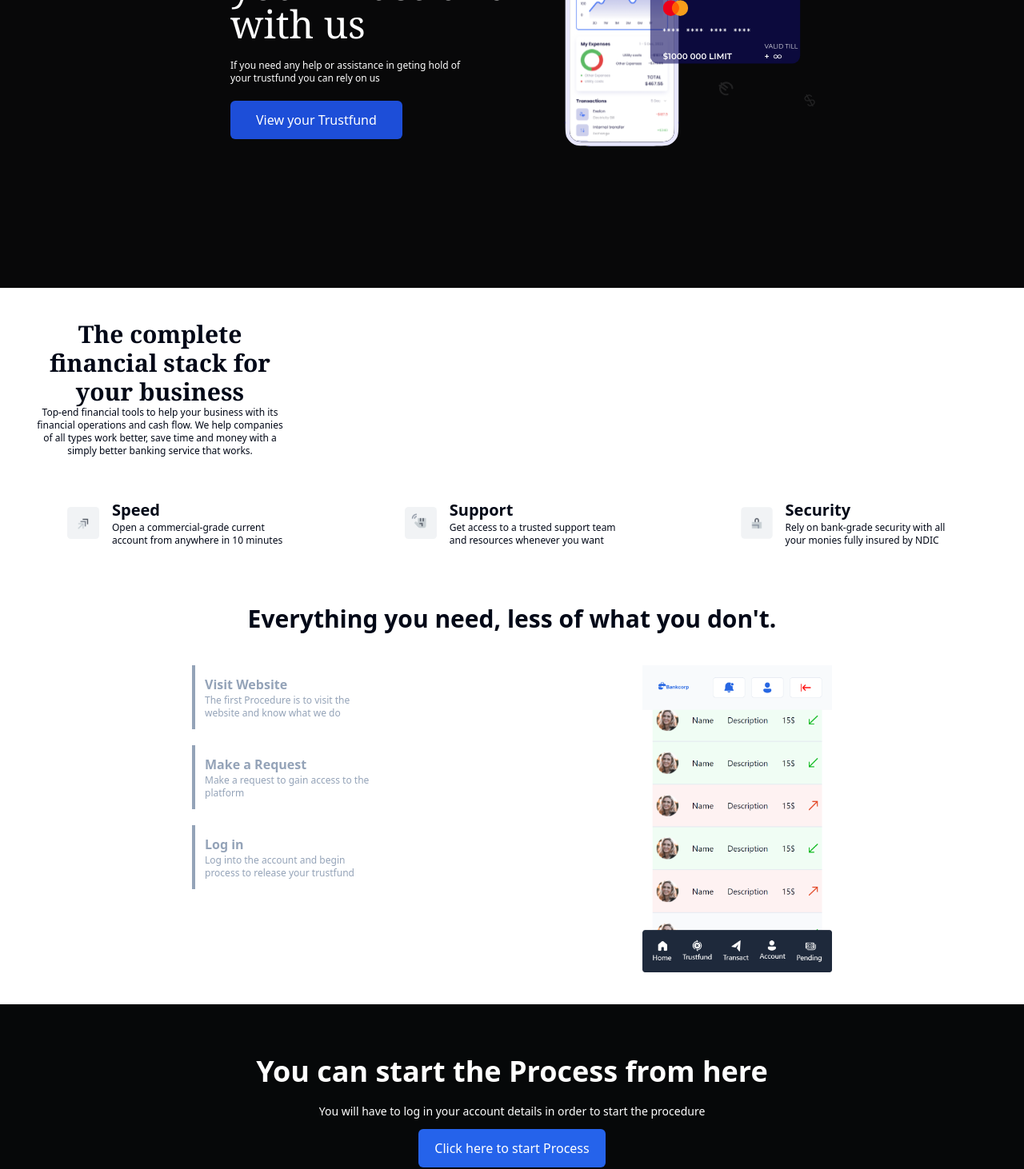
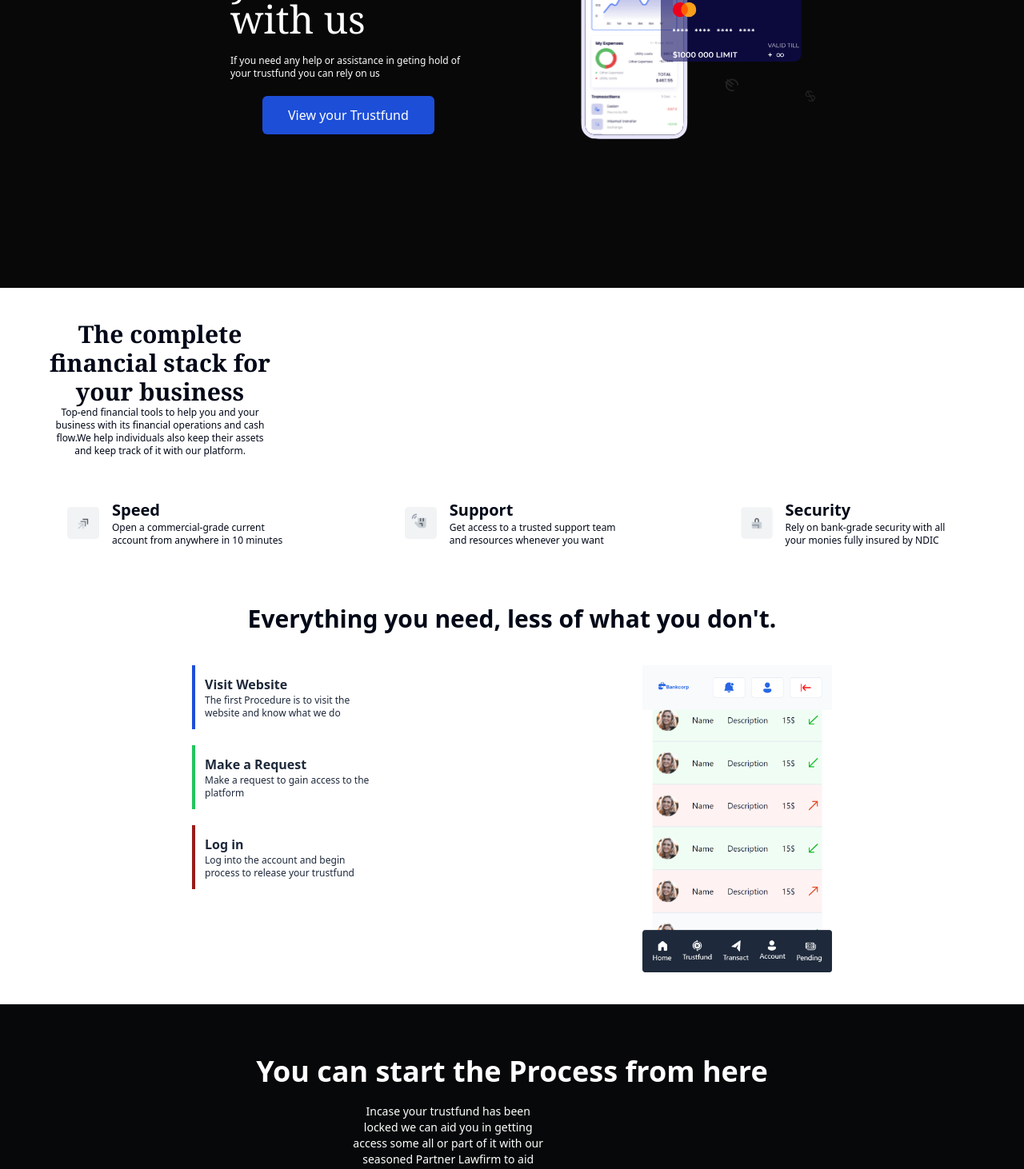
Before and after one commit to gyeduernest/Bankable, a React (Vite) app: page / in a window 1280 px wide. Shown: the part 280-1742 px from the top of the page at 80% size. Built offline with nearby package versions, Linux system fonts and the light colour scheme.

Commit message:
landing page and somethings fixed

```diff
--- a/index.html
+++ b/index.html
@@ -2,7 +2,7 @@
 <html lang="en">
   <head>
     <meta charset="UTF-8" />
-    <link rel="icon" type="image/svg+xml" href="/vite.svg" />
+    <link rel="" type="" href="https://github.com/gyeduernest/Bankable/blob/master/src/assets/Primarylogo.svg" />
     <meta name="viewport" content="width=device-width, initial-scale=1.0" />
     <title>Bankable</title>
   </head>
--- a/src/Pages/Account.tsx
+++ b/src/Pages/Account.tsx
@@ -34,7 +34,7 @@ export default function Account() {
             Full name
           </div>
               <AlertDialog>
-            <AlertDialogTrigger  className=' items-center px-16 rounded-md border text-slate-300 py-2 flex gap-2' >Mary Jones <img src={lock} alt="" /> </AlertDialogTrigger>
+            <AlertDialogTrigger  className=' items-center px-16 rounded-md border text-slate-300 py-2 flex gap-2 w-64' >.......................<img src={lock} alt="" /> </AlertDialogTrigger>
             <AlertDialogContent>
               <AlertDialogHeader>
                 <AlertDialogTitle>Account locked?</AlertDialogTitle>
@@ -53,7 +53,7 @@ export default function Account() {
                   Email Address
           </div>
               <AlertDialog>
-            <AlertDialogTrigger  className=' items-center px-10  rounded-md border text-slate-300 py-2  flex gap-2  text-center' >Maryjones@gmail.com <img src={lock} alt="" /> </AlertDialogTrigger>
+            <AlertDialogTrigger  className='w-64 items-center px-10  rounded-md border text-slate-300 py-2  flex gap-2  text-center' >................................<img src={lock} alt="" /> </AlertDialogTrigger>
             <AlertDialogContent>
               <AlertDialogHeader>
                 <AlertDialogTitle>You cannot change your email</AlertDialogTitle>
@@ -74,7 +74,7 @@ export default function Account() {
             Account number
           </div>
               <AlertDialog>
-            <AlertDialogTrigger  className='items-center px-16 rounded-md border text-slate-300 py-2 flex gap-2' >46545465585 <img src={lock} alt="" /> </AlertDialogTrigger>
+            <AlertDialogTrigger  className='w-64 items-center px-16 rounded-md border text-slate-300 py-2 flex gap-2' >........................ <img src={lock} alt="" /> </AlertDialogTrigger>
             <AlertDialogContent>
               <AlertDialogHeader>
                 <AlertDialogTitle>Your Account number</AlertDialogTitle>
@@ -93,7 +93,7 @@ export default function Account() {
             Name of bank
           </div>
               <AlertDialog>
-            <AlertDialogTrigger  className=' items-center px-20 rounded-md border text-slate-300 py-2 flex gap-2' >Bancorp <img src={lock} alt="" /> </AlertDialogTrigger>
+            <AlertDialogTrigger  className='w-64 items-center px-20 rounded-md border text-slate-300 py-2 flex gap-2' >Bancorp <img src={lock} alt="" /> </AlertDialogTrigger>
             <AlertDialogContent>
               <AlertDialogHeader>
                 <AlertDialogTitle>Bank name?</AlertDialogTitle>
@@ -112,7 +112,7 @@ export default function Account() {
                   Telephone number
           </div>
               <AlertDialog>
-            <AlertDialogTrigger  className=' items-center px-20  rounded-md border text-slate-300 py-2  flex gap-2  text-center' >+1........... <img src={lock} alt="" /> </AlertDialogTrigger>
+            <AlertDialogTrigger  className='w-64 items-center px-20  rounded-md border text-slate-300 py-2  flex gap-2  text-center' >+1............... <img src={lock} alt="" /> </AlertDialogTrigger>
             <AlertDialogContent>
               <AlertDialogHeader>
                 <AlertDialogTitle>Your Phone number</AlertDialogTitle>
@@ -133,7 +133,7 @@ export default function Account() {
                   Trust fund Contract holders
           </div>
               <AlertDialog>
-            <AlertDialogTrigger  className=' items-center px-10  rounded-md border text-slate-300 py-2  flex gap-2  text-center' >Stevens and Leeto <img src={lock} alt="" /> </AlertDialogTrigger>
+            <AlertDialogTrigger  className='w-64 items-center px-10  rounded-md border text-slate-300 py-2  flex gap-2  text-center' >Stevens and Leeto <img src={lock} alt="" /> </AlertDialogTrigger>
             <AlertDialogContent>
               <AlertDialogHeader>
                 <AlertDialogTitle>Are you absolutely sure?</AlertDialogTitle>
--- a/src/Pages/Topnav.tsx
+++ b/src/Pages/Topnav.tsx
@@ -57,7 +57,7 @@ export default function Topnav() {
 
                 <Button className=''  variant={"outline"} >
                   <img src={Person} alt="" />
-                  <p className='text-xs hidden sm:hidden md:hidden lg:block'>Mary Jones</p>
+                  <p className='text-xs hidden sm:hidden md:hidden lg:block'>............</p>
                </Button>
                 <Signout/>
               </ul>
--- a/src/Startpage/Calltoaction.tsx
+++ b/src/Startpage/Calltoaction.tsx
@@ -1,4 +1,4 @@
-
+import { Link } from "react-router-dom"
 
 export default function Calltoaction() {
   return (
@@ -8,14 +8,16 @@ export default function Calltoaction() {
       <h3 className='text-4xl mb-5 font-semibold text-center'>
         You can start the Process from here
       </h3>
-      <p className='text-sm mb-3 text-center px-5'>
-        You will have to log in your account details in order to start the procedure
+      <p className='text-sm px-5 lg:px-10 lg:ml-20 text-center w-80 mb-5'>
+        Incase your trustfund has been locked we can aid you in getting access some all or part of it with our seasoned Partner Lawfirm to aid you in getting what you want
       </p>
       <div className='flex justify-center'>
 
+        <Link to="/login">
         <button className='px-5 py-3 bg-blue-600 text-white rounded-md'>
         Click here to start Process
          </button>
+        </Link>
 
       </div>
       </div>
--- a/src/Startpage/Contact.tsx
+++ b/src/Startpage/Contact.tsx
@@ -9,13 +9,13 @@ const onAlert = () =>{
 }
 
   return (
-    <div className=' lg:flex py-20 lg:gap-8 lg:px-96 mx-auto lg:p-20'>
+    <div className=' lg:flex py-20 lg:gap-8 justify-center mx-auto lg:p-20'>
       <div className='px-3 lg:flex  lg:justify-center lg:gap-8 lg:items-center'>
       <form action="" className=' mb-5 border p-5 rounded-md lg:py-10 py-5 lg:p-5 lg:w-96 w-80 px-5 bg-white shadow-md justify-center mx-auto'>
-            <h5 className='lg:text-2xl font-semibold mb-2'>
+            <h5 className='lg:text-2xl  mb-2 text-3xl font-bold'>
               Talk to us
             </h5>
-            <p className=' text-sm mb-5 pr-12'>
+            <p className=' text-sm mb-5 w-full text-center'>
               You can fill this form if you want
               to ask any questions and be
               rest assured our team will get back to you
@@ -40,7 +40,7 @@ const onAlert = () =>{
                 Get Enquiries
             </button>
           </form>
-          <img src={CTO} alt="" className='lg:w-96 lg:h-96' />
+          <img src={CTO} alt="" className='lg:w-96 lg:h-96 px-16' />
       </div>
 
     </div>
--- a/src/Startpage/Features.tsx
+++ b/src/Startpage/Features.tsx
@@ -9,9 +9,8 @@ export default function Features () {
           <h3 className='lg:text-3xl text-2xl font-bold text-center lg:w-80 font-serif'>
           The complete financial stack for your business
           </h3>
-          <p className='  text-xs mb-10 text-center lg:w-80 px-1'>
-          Top-end financial tools to help your business with its financial operations and cash flow.
-          We help companies of all types work better, save time and money with a simply better banking service that works.
+          <p className='  text-xs mb-10 text-center lg:w-80 px-5'>
+          Top-end financial tools to help you and your business with its financial operations and cash flow.We help individuals also keep their assets and keep track of it with our platform.
           </p>
 
           <div className='lg:flex lg:gap-20 lg:p-3 items-center'>
--- a/src/Startpage/Hero.tsx
+++ b/src/Startpage/Hero.tsx
@@ -1,11 +1,12 @@
 import Appimage from '../assets/Appimage.svg'
+import { Link } from 'react-router-dom'
 
 
 export default function Hero() {
   return (
-    <div className=' lg:flex px-6 justify-between py-20  lg:px-72 lg:items-center bg-[#080809]  lg:py-32'>
+    <div className=' lg:flex px-5 justify-between py-20  lg:px-72 lg:items-center bg-[#080809]  lg:py-32'>
 
-      <div className='mb-5 '>
+      <div className='mb-8'>
           <h5 className='lg:px-2 lg:w-48 w-40 text-center px-2 py-1 font-bold text-xs  bg-blue-100 text-blue-700 rounded-xl'>
               Welcome to Bankcorp
           </h5>
@@ -17,12 +18,15 @@ export default function Hero() {
           </p>
 
 
-          <button className='px-8  rounded-md text-white py-3 bg-blue-700'>
+          <Link to="/login">
+
+          <button className='px-8 ml-10 rounded-md text-white py-3 bg-blue-700'>
             View your Trustfund
           </button>
 
+          </Link>
       </div>
-        <div>
+        <div className='ml-5'>
           <img src={Appimage} alt="" className='lg:w-96 lg:h-96 lg:ml-8 ' />
         </div>
 
--- a/src/Startpage/Procedure.tsx
+++ b/src/Startpage/Procedure.tsx
@@ -15,8 +15,8 @@ export default function Procedure() {
       <div className='py-10  flex lg:px-20 lg:gap-80'>
         <div className=''>
 
-          <div className='p-2  border-l-4 border-slate-400 lg:p-3 hover:bg-slate-50 hover:text-slate-800 mb-5 lg:mb-5'>
-            <div className='text-slate-400 hover:text-slate-900'>
+          <div className='p-2  border-l-4 border-blue-700 lg:p-3 hover:bg-slate-50 hover:text-slate-800 mb-5 lg:mb-5'>
+            <div className='text-slate-800'>
             <h4 className=' text-md font-bold'>
               Visit Website
             </h4>
@@ -25,8 +25,8 @@ export default function Procedure() {
             </p>
             </div>
           </div>
-          <div className='p-2  border-l-4 border-slate-400 lg:p-3 hover:bg-slate-50 hover:text-slate-800 mb-5 lg:mb-5'>
-            <div className='text-slate-400 hover:text-slate-900'>
+          <div className='p-2  border-l-4 border-green-500 lg:p-3  mb-5 lg:mb-5'>
+            <div className='text-slate-800'>
             <h4 className=' text-md font-bold'>
               Make a Request
             </h4>
@@ -35,8 +35,8 @@ export default function Procedure() {
             </p>
             </div>
           </div>
-          <div className='p-2  border-l-4 border-slate-400 lg:p-3 hover:bg-slate-50 hover:text-slate-800 mb-5 lg:mb-5'>
-            <div className='text-slate-400 hover:text-slate-900'>
+          <div className='p-2  border-l-4 border-red-800 lg:p-3 hover:bg-slate-50 hover:text-slate-800 mb-5 lg:mb-5'>
+            <div className='text-slate-800'>
             <h4 className=' text-md font-bold'>
               Log in
             </h4>
--- a/src/Startpage/Testimonials.tsx
+++ b/src/Startpage/Testimonials.tsx
@@ -15,7 +15,64 @@ export default function Testimonials() {
         </div>
         <div className='p-5'>
           <p>
-            Lorem ipsum dolor sit, amet consectetur adipisicing elit. Omnis dignissimos odio quidem repellat expedita reiciendis sint eos optio, sed, aut veritatis maxime alias consequatur. Quis repudiandae nostrum facilis necessitatibus ratione.
+          Ever since I started using the TrustTracker app, managing my trust fund assets has become a breeze! It's like having a personal financial assistant in my pocket. Highly recommend it
+          </p>
+          <hr />
+          <div className='flex items-center'>
+            <img src={Mary} alt="" />
+            <div>
+            <p>Anna Marrie</p>
+            <img src={Star} alt="" />
+            </div>
+          </div>
+        </div>
+
+        </div>
+        <div  className='w-72 h-96 bg-white rounded-md mb-5'>
+        <div>
+          <img src={Quotes} alt="" />
+        </div>
+        <div className='p-5'>
+          <p>
+          "Kudos to the team behind TrustTracker! This app has made overseeing my trust fund a delight. It's efficient, intuitive, and has given me a whole new level of control over my assets. Love it!"
+          </p>
+          <hr />
+          <div className='flex items-center'>
+            <img src={Mary} alt="" />
+            <div>
+            <p>Anna Marrie</p>
+            <img src={Star} alt="" />
+            </div>
+          </div>
+        </div>
+
+        </div>
+        <div  className='w-72 h-96 bg-white rounded-md mb-5'>
+        <div>
+          <img src={Quotes} alt="" />
+        </div>
+        <div className='p-5'>
+          <p>
+          "I've tried several trust fund management apps, but TrustTracker stands out. It's the perfect blend of simplicity and functionality. Now, I can monitor my assets effortlessly – truly a game-changer!"
+          </p>
+          <hr />
+          <div className='flex items-center'>
+            <img src={Mary} alt="" />
+            <div>
+            <p>Anna Marrie</p>
+            <img src={Star} alt="" />
+            </div>
+          </div>
+        </div>
+
+        </div>
+        <div  className='w-72 h-96 bg-white rounded-md mb-5 md:hidden'>
+        <div>
+          <img src={Quotes} alt="" />
+        </div>
+        <div className='p-5'>
+          <p>
+          "TrustTracker is a game-changer for anyone with a trust fund. The ability to track and manage assets in real-time has brought a new level of transparency to my financial planning. I couldn't be happier with the results!"
           </p>
           <hr />
           <div className='flex items-center'>
```
